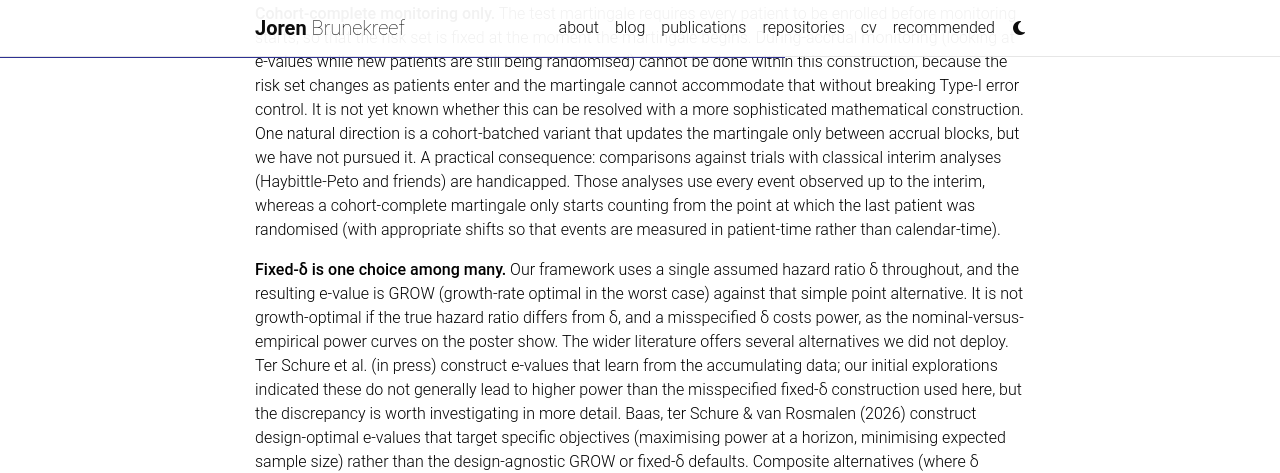
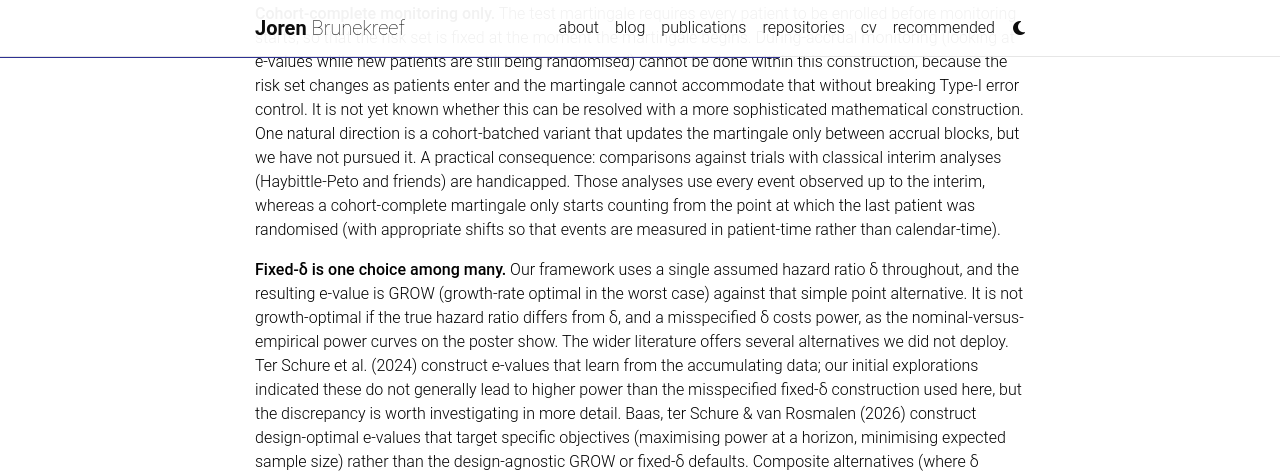
Before and after one commit to JorenB/JorenB.github.io, a Jekyll site: the page built from _pages/savi-2026.md, in a window 1280 px wide and 900 px high, scrolled down 2196 px. Shown: the top 473 px of the window. Built offline with Jekyll 4.4.1, drawn with Linux system fonts in a browser that asks for light colours; full-size pictures stand in for the smaller copies a plugin makes; comment, search, counter and statistics services are not loaded; a style sheet for code colours, icons or effects is not loaded; some of the changed text lies outside the part shown.

Commit message:
Update Ter Schure citation to published NEJSDS version
Co-Authored-By: Claude Opus 4.7 <noreply@anthropic.com>

```diff
--- a/_pages/savi-2026.md
+++ b/_pages/savi-2026.md
@@ -63,7 +63,7 @@ The fixed-δ AV log-rank deployed here is one concrete construction. Several lim
 
 **Cohort-complete monitoring only.** The test martingale requires every patient to be enrolled before monitoring starts, so that the risk set is fixed at the moment the martingale begins. During-accrual monitoring (looking at e-values while new patients are still being randomised) cannot be done within this construction, because the risk set changes as patients enter and the martingale cannot accommodate that without breaking Type-I error control. It is not yet known whether this can be resolved with a more sophisticated mathematical construction. One natural direction is a cohort-batched variant that updates the martingale only between accrual blocks, but we have not pursued it. A practical consequence: comparisons against trials with classical interim analyses (Haybittle-Peto and friends) are handicapped. Those analyses use every event observed up to the interim, whereas a cohort-complete martingale only starts counting from the point at which the last patient was randomised (with appropriate shifts so that events are measured in patient-time rather than calendar-time).
 
-**Fixed-δ is one choice among many.** Our framework uses a single assumed hazard ratio δ throughout, and the resulting e-value is GROW (growth-rate optimal in the worst case) against that simple point alternative. It is not growth-optimal if the true hazard ratio differs from δ, and a misspecified δ costs power, as the nominal-versus-empirical power curves on the poster show. The wider literature offers several alternatives we did not deploy. Ter Schure et al. (in press) construct e-values that learn from the accumulating data; our initial explorations indicated these do not generally lead to higher power than the misspecified fixed-δ construction used here, but the discrepancy is worth investigating in more detail. Baas, ter Schure & van Rosmalen (2026) construct design-optimal e-values that target specific objectives (maximising power at a horizon, minimising expected sample size) rather than the design-agnostic GROW or fixed-δ defaults. Composite alternatives (where δ ranges over an interval rather than a point) are another direction we have not yet pursued.
+**Fixed-δ is one choice among many.** Our framework uses a single assumed hazard ratio δ throughout, and the resulting e-value is GROW (growth-rate optimal in the worst case) against that simple point alternative. It is not growth-optimal if the true hazard ratio differs from δ, and a misspecified δ costs power, as the nominal-versus-empirical power curves on the poster show. The wider literature offers several alternatives we did not deploy. Ter Schure et al. (2024) construct e-values that learn from the accumulating data; our initial explorations indicated these do not generally lead to higher power than the misspecified fixed-δ construction used here, but the discrepancy is worth investigating in more detail. Baas, ter Schure & van Rosmalen (2026) construct design-optimal e-values that target specific objectives (maximising power at a horizon, minimising expected sample size) rather than the design-agnostic GROW or fixed-δ defaults. Composite alternatives (where δ ranges over an interval rather than a point) are another direction we have not yet pursued.
 
 **No estimation, just testing.** The output is a valid sequential test. Anytime-valid confidence sequences for the hazard ratio exist in the broader literature but are not what we deploy here.
 
@@ -96,7 +96,7 @@ The fixed-δ AV log-rank deployed here is one concrete construction. Several lim
 
 The poster cites the safe-test / e-value / AV log-rank literature; the most directly relevant references are:
 
-- Ter Schure, J., Pérez-Ortiz, M.F., Ly, A., & Grünwald, P. (in press). The safe logrank test: error control under continuous monitoring with unlimited horizon.
+- Ter Schure, J., Pérez-Ortiz, M.F., Ly, A., & Grünwald, P. (2024). [The Anytime-Valid Logrank Test: Error Control Under Continuous Monitoring with Unlimited Horizon](https://doi.org/10.51387/24-NEJSDS65). *The New England Journal of Statistics in Data Science*, 2(2), 190–214.
 - Grünwald, P., de Heide, R., & Koolen, W.M. (2024). Safe testing. *Journal of the Royal Statistical Society B*.
 - Ramdas, A., Grünwald, P., Vovk, V., & Shafer, G. (2023). Game-theoretic statistics and safe anytime-valid inference. *Statistical Science*.
 - Baas, S., ter Schure, J., & van Rosmalen, J. (2026). Adaptive clinical trials based on design-optimal e-values with automatic curtailment: An application to single-arm trials with binary data. *arXiv:2605.28653*.
```
